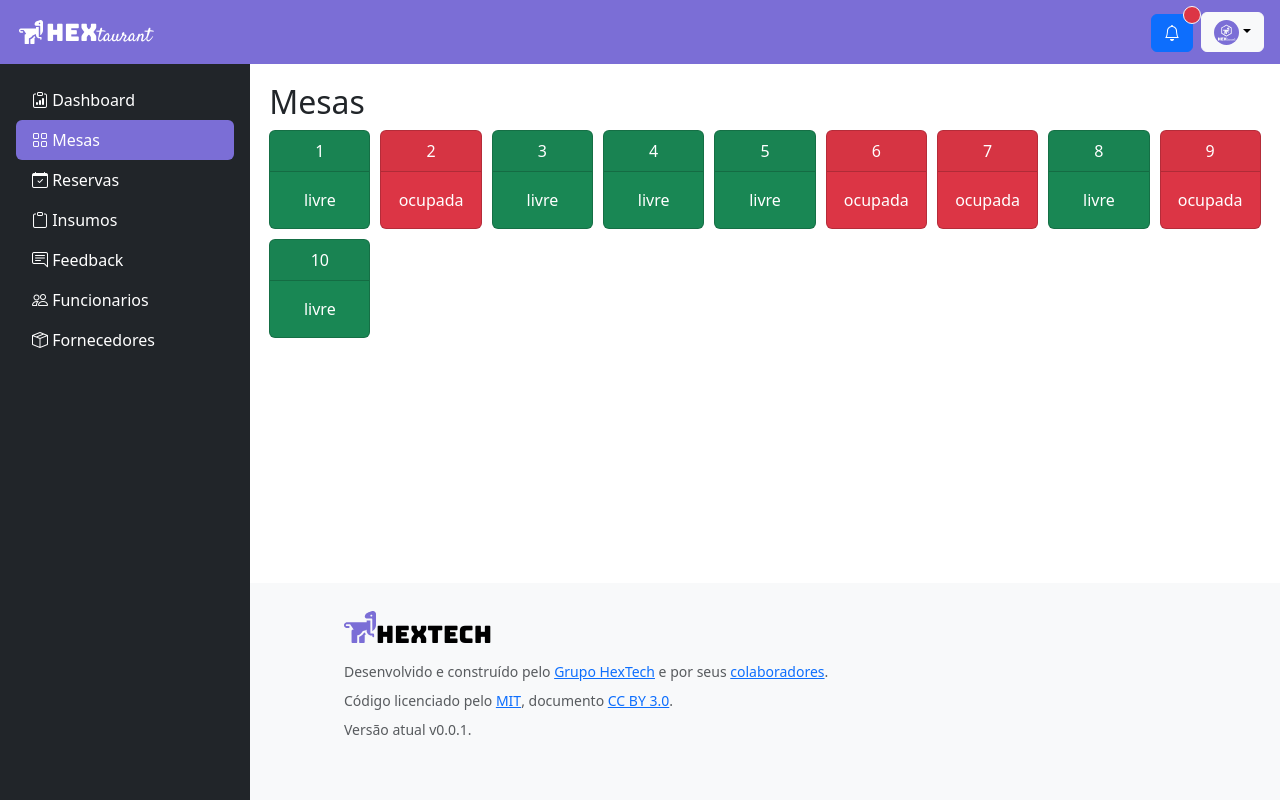
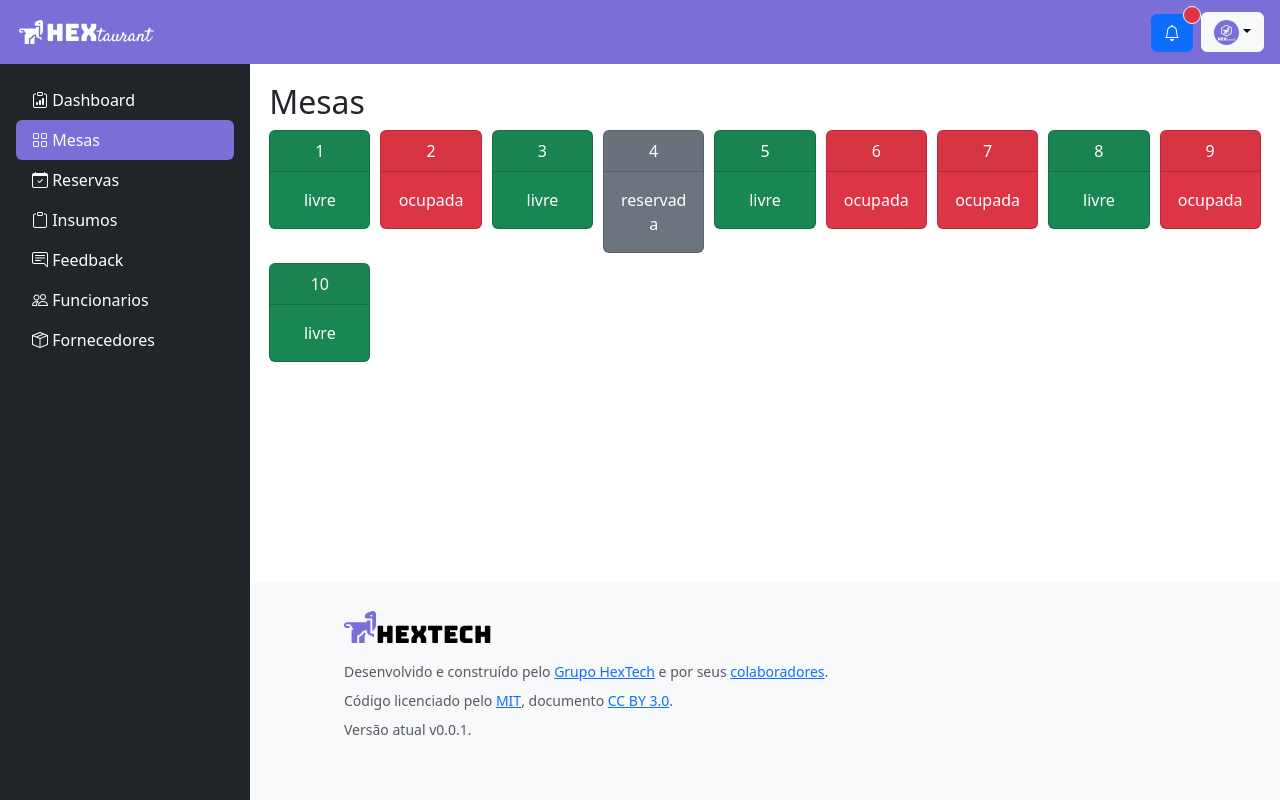
Before and after one commit to GroupHextech/api5-frontend, a Vue app: page / in a window 1280 px wide. Built offline with nearby package versions, Linux system fonts and the light colour scheme.

Commit message:
Update Table component with 'reserved' status

```diff
--- a/src/components/Table.vue
+++ b/src/components/Table.vue
@@ -9,6 +9,7 @@ export default {
       cardClass(table) {
         if (table.status === 'livre') return 'text-bg-success'
         if (table.status === 'ocupada') return 'text-bg-danger'
+        if (table.status === 'reservada') return 'text-bg-secondary'
       }
     }
 }
--- a/src/components/Tables.vue
+++ b/src/components/Tables.vue
@@ -5,7 +5,7 @@ const tables = [
   { id: 1, status: 'livre' },
   { id: 2, status: 'ocupada' },
   { id: 3, status: 'livre' },
-  { id: 4, status: 'livre' },
+  { id: 4, status: 'reservada' },
   { id: 5, status: 'livre' },
   { id: 6, status: 'ocupada' },
   { id: 7, status: 'ocupada' },
```
